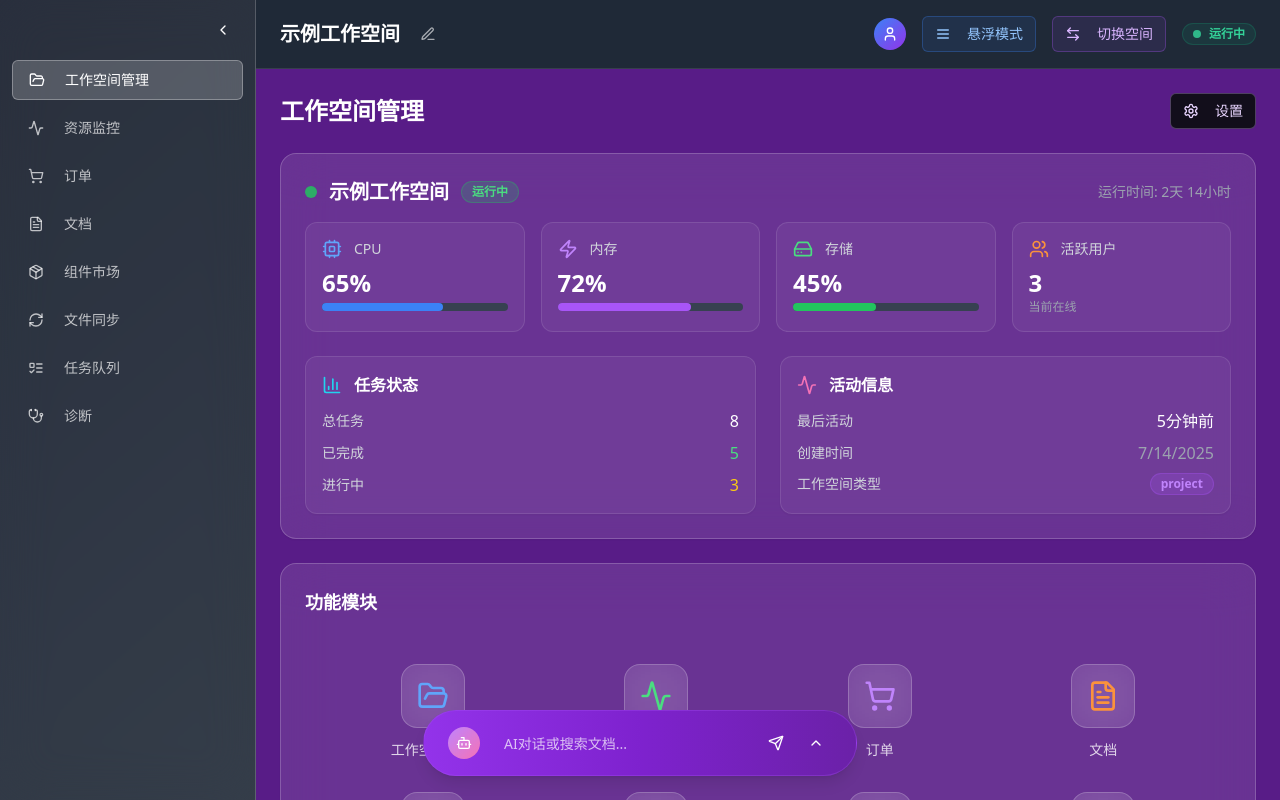
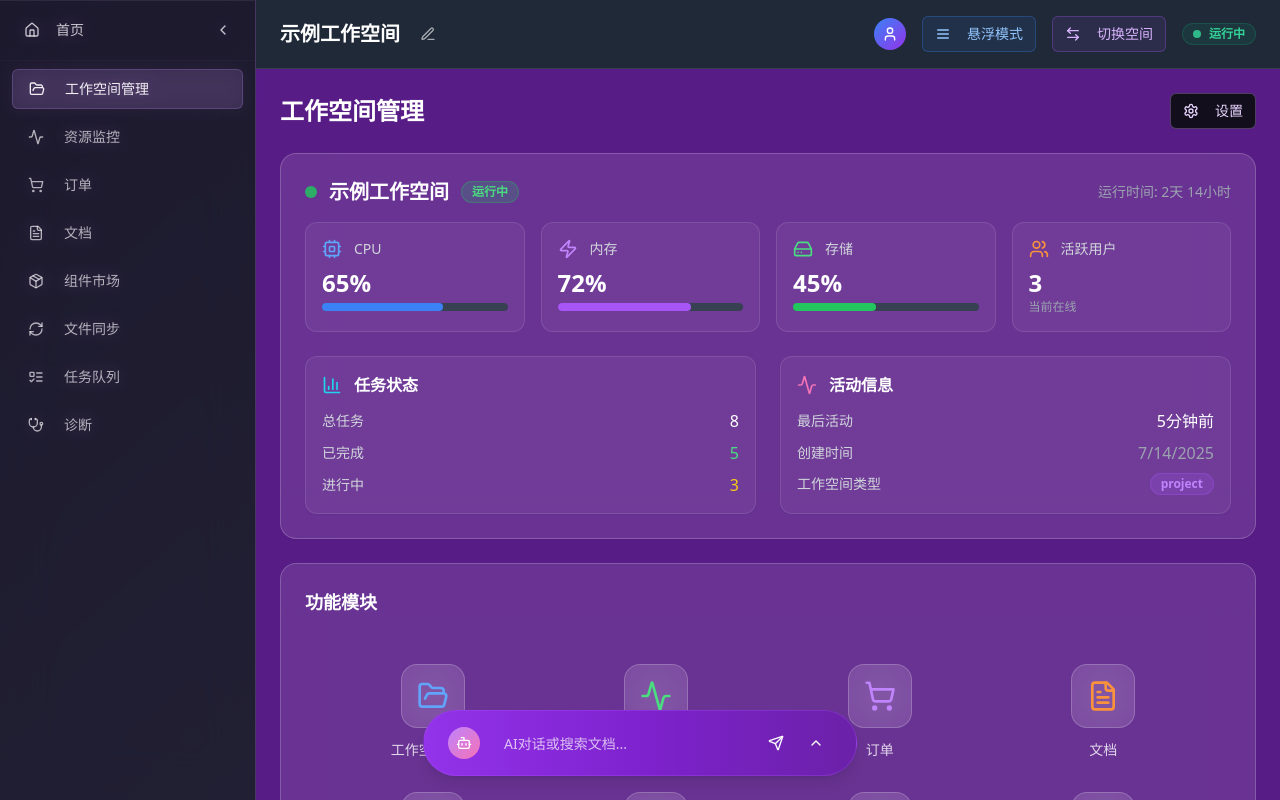
Before and after one commit to cx404/nebula-desk-alpha, a React (Vite) app: page /workspace in a window 1280 px wide. Shown: the top 800 px of the page. Built offline with nearby package versions, Linux system fonts and the light colour scheme.

Commit message:
Refactor: Update menu bar color and add home button
Adjust menu bar color to transparent light purple for style consistency and add a home button to the fixed menu bar.

```diff
--- a/src/components/workspace/FixedSidebar.tsx
+++ b/src/components/workspace/FixedSidebar.tsx
@@ -11,9 +11,11 @@ import {
   Stethoscope,
   ChevronLeft,
   ChevronRight,
-  Menu
+  Menu,
+  Home
 } from "lucide-react";
 import { Tooltip, TooltipContent, TooltipTrigger, TooltipProvider } from "@/components/ui/tooltip";
+import { useNavigate } from "react-router-dom";
 
 interface FixedSidebarProps {
   selectedNav: string;
@@ -29,6 +31,11 @@ export const FixedSidebar = ({
   onToggleCollapse
 }: FixedSidebarProps) => {
   const [hoveredItem, setHoveredItem] = useState<string | null>(null);
+  const navigate = useNavigate();
+
+  const handleHomeClick = () => {
+    navigate("/");
+  };
 
   const navigationItems = [
     { id: "workspace", name: "工作空间管理", icon: FolderOpen },
@@ -43,23 +50,44 @@ export const FixedSidebar = ({
 
   return (
     <TooltipProvider>
-      <div className={`fixed left-0 top-0 h-full bg-white/10 backdrop-blur-xl border-r border-white/20 transition-all duration-300 z-40 ${
+      <div className={`sidebar-glass fixed left-0 top-0 h-full transition-all duration-300 z-40 ${
         isCollapsed ? 'w-16' : 'w-64'
       }`}>
-        {/* Toggle Button */}
-        <div className="flex justify-end p-3">
+        {/* Header with Home and Toggle */}
+        <div className="flex items-center justify-between p-3 border-b border-border/20">
+          {/* Home Button */}
+          <Tooltip delayDuration={0}>
+            <TooltipTrigger asChild>
+              <Button
+                variant="ghost"
+                size="sm"
+                onClick={handleHomeClick}
+                className="magic-icon text-foreground/80 hover:text-foreground hover:bg-primary/10"
+              >
+                <Home className="w-4 h-4" />
+                {!isCollapsed && <span className="ml-2 text-sm">首页</span>}
+              </Button>
+            </TooltipTrigger>
+            {isCollapsed && (
+              <TooltipContent side="right" className="glass-card text-foreground border-border/30">
+                返回首页
+              </TooltipContent>
+            )}
+          </Tooltip>
+
+          {/* Toggle Button */}
           <Button
             variant="ghost"
             size="sm"
             onClick={onToggleCollapse}
-            className="text-white hover:bg-white/10"
+            className="magic-icon text-foreground/80 hover:text-foreground hover:bg-primary/10"
           >
             {isCollapsed ? <ChevronRight className="w-4 h-4" /> : <ChevronLeft className="w-4 h-4" />}
           </Button>
         </div>
 
         {/* Navigation Items */}
-        <div className="px-3 space-y-2">
+        <div className="px-3 py-2 space-y-2">
           {navigationItems.map((item) => {
             const Icon = item.icon;
             const isSelected = selectedNav === item.id;
@@ -73,10 +101,10 @@ export const FixedSidebar = ({
                     onClick={() => onNavSelect(item.id)}
                     onMouseEnter={() => setHoveredItem(item.id)}
                     onMouseLeave={() => setHoveredItem(null)}
-                    className={`w-full ${isCollapsed ? 'px-2 justify-center' : 'justify-start'} transition-all duration-200 ${
+                    className={`magic-icon w-full ${isCollapsed ? 'px-2 justify-center' : 'justify-start'} transition-all duration-200 ${
                       isSelected
-                        ? 'bg-white/20 text-white border border-white/30'
-                        : 'text-white/70 hover:text-white hover:bg-white/10'
+                        ? 'bg-primary/20 text-foreground border border-primary/30'
+                        : 'text-foreground/70 hover:text-foreground hover:bg-primary/10'
                     } ${
                       hoveredItem === item.id ? 'scale-105' : ''
                     }`}
@@ -88,7 +116,7 @@ export const FixedSidebar = ({
                   </Button>
                 </TooltipTrigger>
                 {isCollapsed && (
-                  <TooltipContent side="right" className="bg-gray-900 text-white border-gray-700">
+                  <TooltipContent side="right" className="glass-card text-foreground border-border/30">
                     {item.name}
                   </TooltipContent>
                 )}
```
